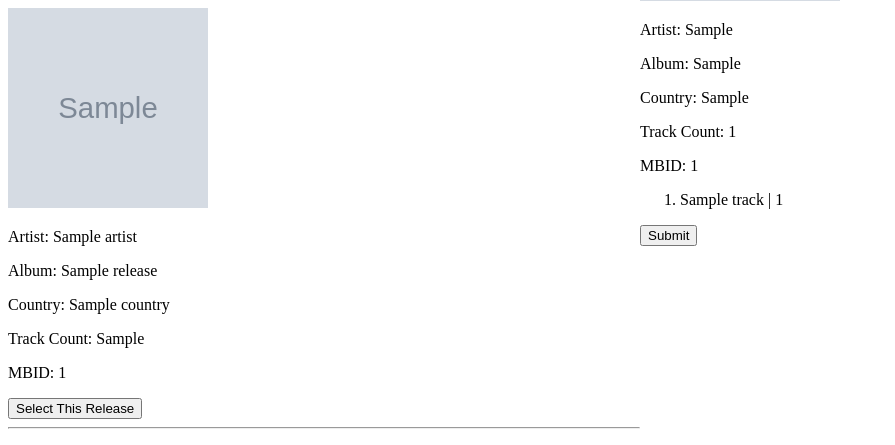
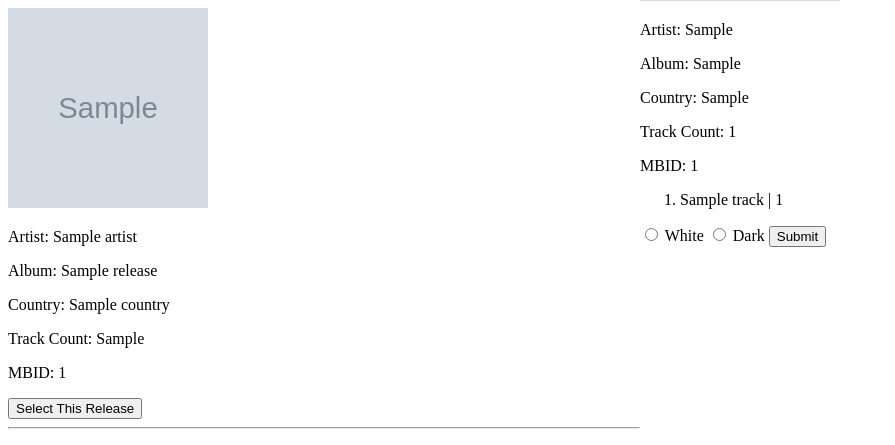
Before and after one commit to M4R5-PH0B05/Resleeve, a Flask app: template templates/index.html in a window 1280 px wide. Shown: the part 364-809 px from the top of the page, without its empty margins (0-895 px from the left). Run offline with Flask 3, Linux system fonts and the light colour scheme; the template is opened without the code that fills it: most values are stand-ins (such as "Sample title", 1, 10 or a date in 2020); grey boxes marked "Sample" are stand-in pictures; some libraries are stand-ins or nearby versions.

Commit message:
Added template switching Func

```diff
--- a/Backend/app.py
+++ b/Backend/app.py
@@ -112,7 +112,7 @@ def createList(album_list):
 
 
 # change the barcode string into an actual barcode
-def barcode_data_uri(code: str) -> str:
+def barcode_data_uri(code: str,type) -> str:
     # format it correctly ( adds a leading 0 )
     fmt = UPCA if len(code) == 12 else EAN13
     writer = ImageWriter()
@@ -123,10 +123,12 @@ def barcode_data_uri(code: str) -> str:
         "module_width": 0.26,  # tweak thickness if needed
         "module_height": 7.0,  # tall; we'll fit it with CSS
         "dpi": 300,
-        #"background": (255, 250, 236) - Light Mode
-        "background": (0, 1, 10),
-        "foreground": (255, 255, 255),
     }
+    if type == "white":
+        opts["background"] = (255,250,236)
+    else:
+        opts["background"] = (0,1,10)
+        opts["foreground"] = (255, 255, 255)
     # encodes the image to a base64 string
     buf = io.BytesIO()
     fmt(code, writer=writer).write(buf, opts)
@@ -317,6 +319,8 @@ def index():
         if 'selected_details' in request.form:
             # set variables
             selected_details = request.form['selected_details']
+            template_type = request.form['templateSelector']
+
             details = ast.literal_eval(selected_details)
             track_response = get_tracklist(details[5])
             cover_image = get_album_cover(details[5])
@@ -333,10 +337,11 @@ def index():
                 colours = DEFAULT_COLOURS
 
             # return the template with the completed variables
-            return render_template('desktop-dark.html', artist=details[0], album=details[1],
+            print(cover_image)
+            return render_template(f'desktop-{template_type}.html', artist=details[0], album=details[1],
                                    date=details[2], country=details[3], track_count=details[4], format=details[6],
                                    type=details[7],
-                                   barcode_src=barcode_data_uri(details[8]), cover_image=cover_image,
+                                   barcode_src=barcode_data_uri(details[8],template_type), cover_image=cover_image,
                                    run_time=ms_to_min_sec(release_length), tracklist=tracklist, colours=colours)
 
 
--- a/templates/index.html
+++ b/templates/index.html
@@ -66,6 +66,10 @@
         {% endif %}
         <form method="post">
             <input type="hidden" name="selected_details" value="{{selected_details}}">
+            <input type="radio" id="white" name="templateSelector" value="white">
+            <label for="white">White</label>
+            <input type="radio" id="black" name="templateSelector" value="dark">
+            <label for="black">Dark</label>
             <input type="submit" id="submit2" value="Submit">
         </form>
     </div>
```
